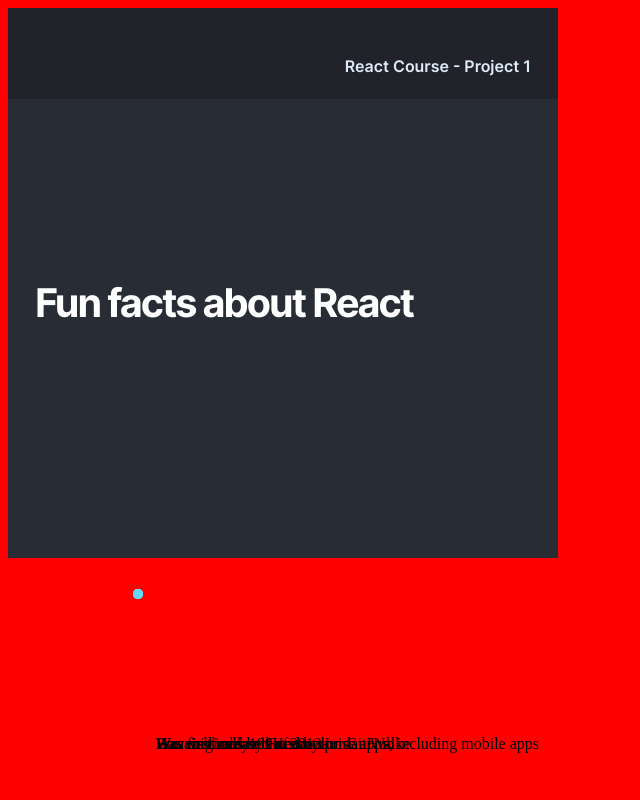
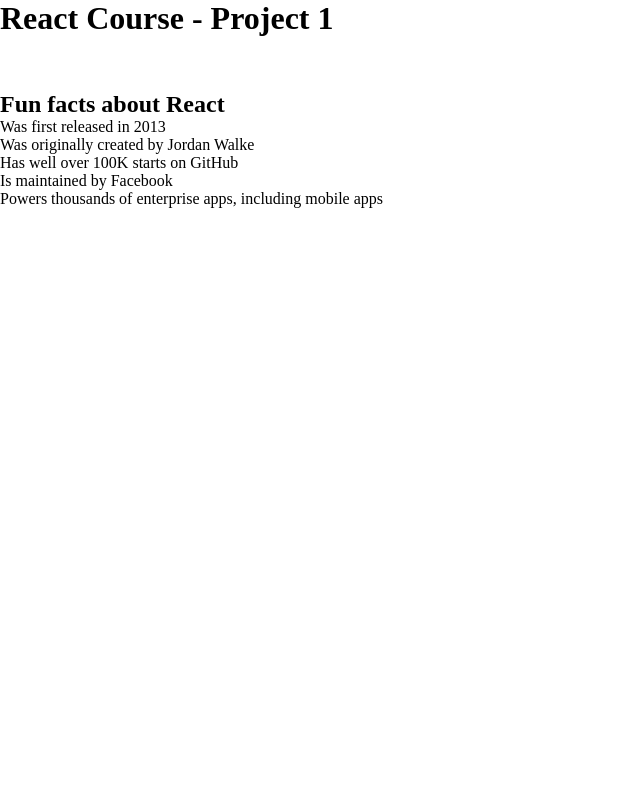
Before and after one commit to asbhogal/React-Fun-Facts-Project, a React app: page / in a window 1280 px wide. Shown: the top 800 px of the page, without its empty margins (0-640 px from the left). Built offline with nearby package versions, Linux system fonts and the light colour scheme.

Commit message:
adjusted positioning of main scaffolding items

```diff
--- a/src/scss/_partials/_globals.scss
+++ b/src/scss/_partials/_globals.scss
@@ -1,22 +1,9 @@
 @use './variables' as *;
 
-body {
-    background-color: red;
+* {
+    margin: 0;
+    padding: 0;
+    &:is(&::after, &::before, *) {
+        box-sizing: border-box;
+    }
 }
-
-/*#root {
-    display: flex;
-    justify-content: center;
-    align-items: center;
-    position: absolute;
-    width: 600px;
-    height: 500px;
-    background-color: $Gunmetal;
-    border: none;
-}*/
-
-#root {
-    position: relative;
-    width: 550px;
-    height: 550px;
-}
--- a/src/scss/_partials/_typography.scss
+++ b/src/scss/_partials/_typography.scss
@@ -32,60 +32,3 @@
             url('/src/fonts/Inter-Regular.woff2'), format('woff2');
     font-display: swap;
 }
-
-.FunFactsTitle {
-    font-family: Inter, sans-serif;
-    font-weight: 700;
-    font-size: 39.6px;
-    color: $White;
-    letter-spacing: -0.05em;
-    line-height: 47px;
-    position: absolute;
-    width: 424px;
-    height: 41px;
-    left: 27px;
-    top: 148px;
-}
-
-.FunFactsList {
-    position: absolute;
-    width: 390px;
-    height: 190px;
-    left: 74px;
-    top: 235px;
-    list-style-type: none;
-    span {
-        position: absolute;
-        width: 9.61px;
-        height: 9.61px;
-        left: 51px;
-        top: 239px;
-        background: #61DAFB;
-        border-radius: 50%;
-    }
-}
-
-.FunFactsListItem {
-    position: absolute;
-    width: 390px;
-    height: 39.87px;
-    left: 74px;
-    top: 385.13px;
-}
-
-.ProjectTitle {
-    position: absolute;
-    width: 259px;
-    height: 21px;
-    left: 264px;
-    top: 38px;
-
-    font-family: Inter, sans-serif;
-    font-style: normal;
-    font-weight: 600;
-    font-size: 16px;
-    line-height: 19px;
-    text-align: right;
-
-    color: $AzureishWhite;
-}
--- a/src/scss/_partials/components/content.scss
+++ b/src/scss/_partials/components/content.scss
@@ -1,4 +1,8 @@
-/*.Content {
-    height: 100%;
-    width: 100%;
-}*/
+@use '/src/scss/_partials/variables' as *;
+
+.Content {
+    position: relative;
+    width: 550px;
+    height: 550px;
+    background-color: $White;
+}
--- a/src/scss/_partials/components/header.scss
+++ b/src/scss/_partials/components/header.scss
@@ -1,4 +1,5 @@
 @use '../variables' as *;
+
 
 .Header {
     position: absolute;
@@ -6,5 +7,4 @@
     height: 91px;
     left: 0px;
     top: 0px;
-    background-color: $DarkGunmetal;
 }
--- a/src/scss/_partials/components/section.scss
+++ b/src/scss/_partials/components/section.scss
@@ -1,10 +1,10 @@
 @use '/src/scss/_partials/variables' as *;
+
 
 .Section {
     position: absolute;
-    width: 550px;
+    width: 681px;
     height: 459px;
     left: 0px;
     top: 91px;
-    background-color: $Gunmetal;
 }
```
